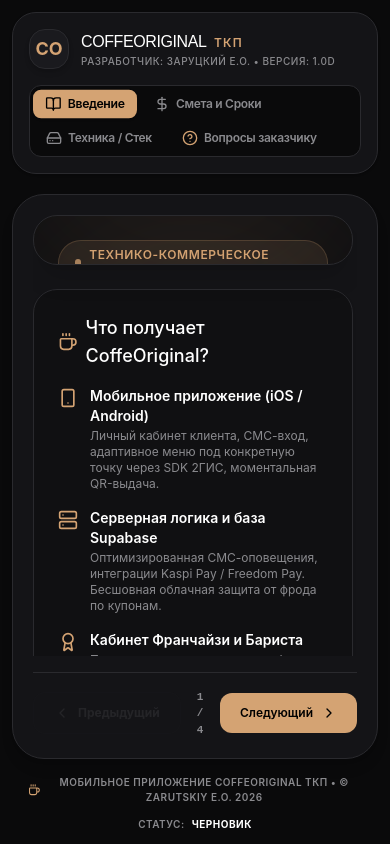
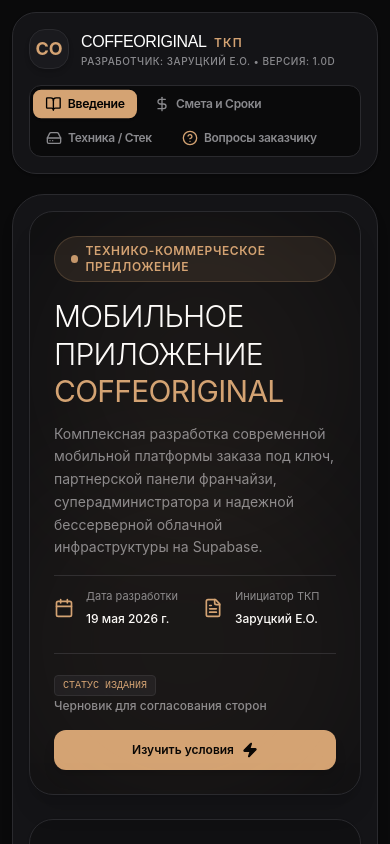
Before and after one commit to pontipilat22/coffeoriginal2, a React (Vite) app: page / in a window 390 px wide. Shown: the top 844 px of the page. Built offline with nearby package versions, Linux system fonts and the light colour scheme.

Commit message:
Add files via upload

```diff
--- a/src/App.tsx
+++ b/src/App.tsx
@@ -36,7 +36,7 @@
   };
 
   return (
-    <div className="h-screen max-h-screen bg-[#0A0A0B] text-[#E0E0E0] flex flex-col justify-between p-3 sm:p-4 md:p-6 font-sans overflow-hidden">
+    <div className="min-h-screen lg:h-screen lg:max-h-screen bg-[#0A0A0B] text-[#E0E0E0] flex flex-col justify-between p-3 sm:p-4 md:p-6 font-sans overflow-y-auto lg:overflow-hidden">
 
       {/* Upper Brand / Navigation Header */}
       <header className="w-full max-w-7xl mx-auto mb-4 flex flex-col lg:flex-row items-stretch lg:items-center justify-between gap-4 bg-[#141417] border border-[#2A2A2E] p-4 rounded-3xl shadow-sm shrink-0">
@@ -78,11 +78,11 @@
       </header>
 
       {/* Primary Slide Display Sandbox Grid */}
-      <main className="flex-1 min-h-0 w-full max-w-7xl mx-auto flex flex-col py-1">
-        <div className="flex-1 min-h-0 bg-[#141417] rounded-[32px] p-5 sm:p-6 md:p-8 shadow-lg border border-[#2A2A2E] flex flex-col justify-between relative">
+      <main className="flex-1 lg:min-h-0 w-full max-w-7xl mx-auto flex flex-col py-1">
+        <div className="flex-1 lg:min-h-0 bg-[#141417] rounded-[32px] p-4 sm:p-6 md:p-8 shadow-lg border border-[#2A2A2E] flex flex-col justify-between relative">
 
           {/* Active component load - scrollable internally if content overflows */}
-          <div className="flex-1 min-h-0 overflow-y-auto pr-1">
+          <div className="flex-1 lg:min-h-0 lg:overflow-y-auto lg:pr-1">
             {currentSlide === 0 && <SlideIntro onNext={handleNext} />}
             {currentSlide === 1 && <SlidePricing />}
             {currentSlide === 2 && <SlideSpecs />}
```
